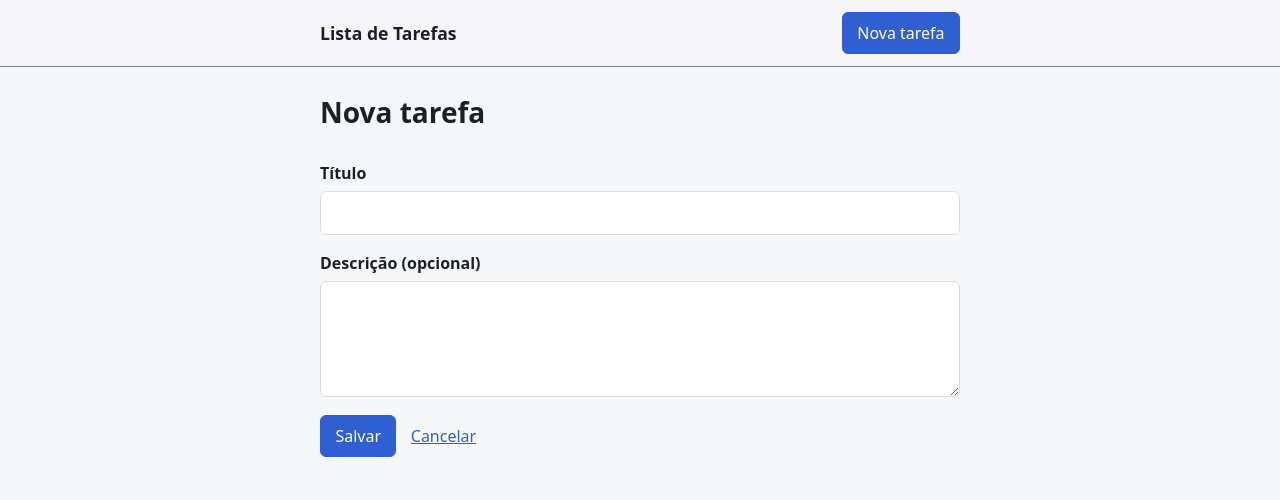
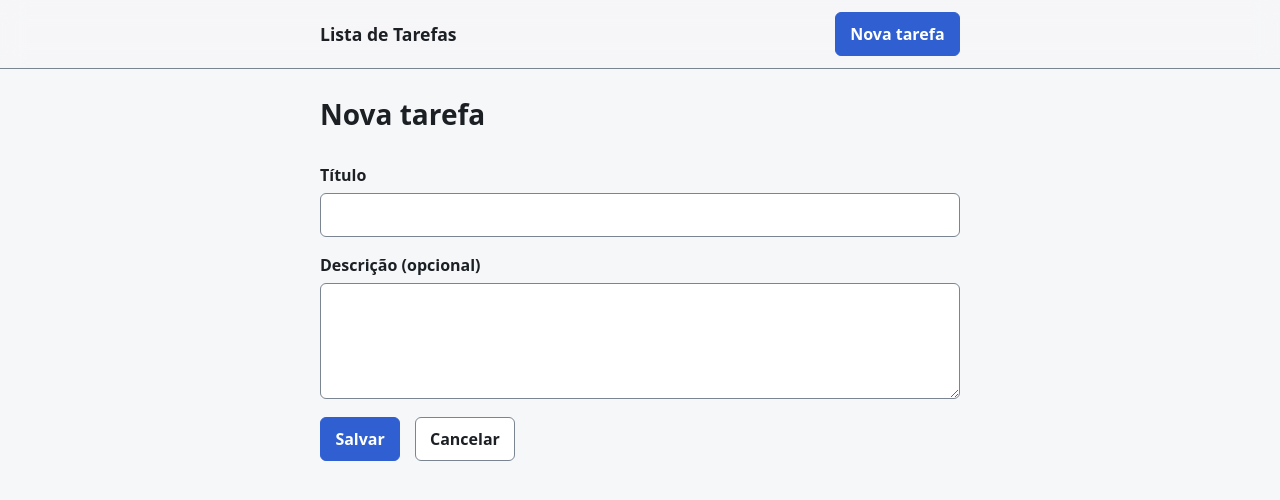
Before and after one commit to juanevangelista1/To-Do-List-Challenge, a Next.js app: page /tarefas/nova in a window 1280 px wide. Shown: the top 500 px of the page. Built offline with nearby package versions, Linux system fonts and the light colour scheme.

Commit message:
style: emphasize action buttons and improve contrast

```diff
--- a/src/app/globals.css
+++ b/src/app/globals.css
@@ -8,6 +8,7 @@
   --borda-forte: #7b8491;
   --cabecalho-fundo: rgb(246 247 249 / 78%);
   --destaque: #2f5fd0;
+  --destaque-hover: #254ba8;
   --destaque-texto: #ffffff;
   --erro: #b3261e;
 }
@@ -22,6 +23,7 @@
     --borda-forte: #7b8491;
     --cabecalho-fundo: rgb(20 23 26 / 78%);
     --destaque: #7fa2f5;
+    --destaque-hover: #a3bdf8;
     --destaque-texto: #10141a;
     --erro: #f2a19b;
   }
@@ -66,12 +68,18 @@ a {
 
 button,
 .botao {
+  display: inline-flex;
+  align-items: center;
+  justify-content: center;
+  gap: 0.4rem;
+  min-height: 2.75rem;
   padding: 0.5rem 0.9rem;
-  border: 1px solid var(--borda);
+  border: 1px solid var(--borda-forte);
   border-radius: 6px;
   background: var(--superficie);
   color: var(--texto);
   font: inherit;
+  font-weight: 600;
   text-decoration: none;
   cursor: pointer;
 }
@@ -86,6 +94,22 @@ button.primario,
   border-color: var(--destaque);
   background: var(--destaque);
   color: var(--destaque-texto);
+}
+
+button.primario:hover:not(:disabled),
+.botao.primario:hover {
+  border-color: var(--destaque-hover);
+  background: var(--destaque-hover);
+}
+
+button.perigo {
+  border-color: var(--erro);
+  color: var(--erro);
+}
+
+button.perigo:hover:not(:disabled) {
+  background: var(--erro);
+  color: var(--superficie);
 }
 
 :focus-visible {
@@ -189,7 +213,7 @@ button.primario,
 .formulario textarea {
   width: 100%;
   padding: 0.55rem 0.7rem;
-  border: 1px solid var(--borda);
+  border: 1px solid var(--borda-forte);
   border-radius: 6px;
   background: var(--superficie);
   color: var(--texto);
--- a/src/components/formulario-tarefa.tsx
+++ b/src/components/formulario-tarefa.tsx
@@ -111,7 +111,9 @@ export function FormularioTarefa({ tarefa }: { tarefa?: Tarefa }) {
         <button type="submit" className="primario" disabled={salvando}>
           {salvando ? "Salvando..." : "Salvar"}
         </button>
-        <Link href="/">Cancelar</Link>
+        <Link href="/" className="botao">
+          Cancelar
+        </Link>
       </div>
     </form>
   );
```
Also changed, not shown: src/components/lista-tarefas.tsx (+29 -1 lines).
